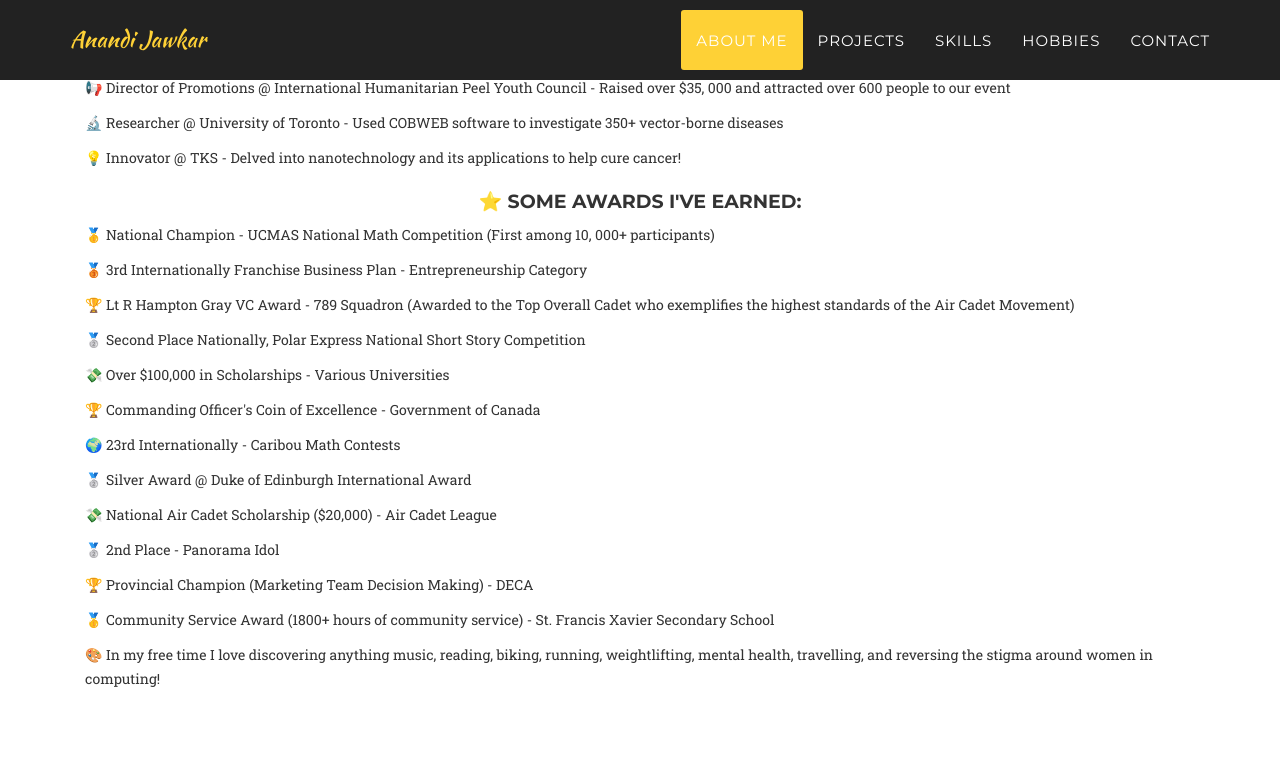
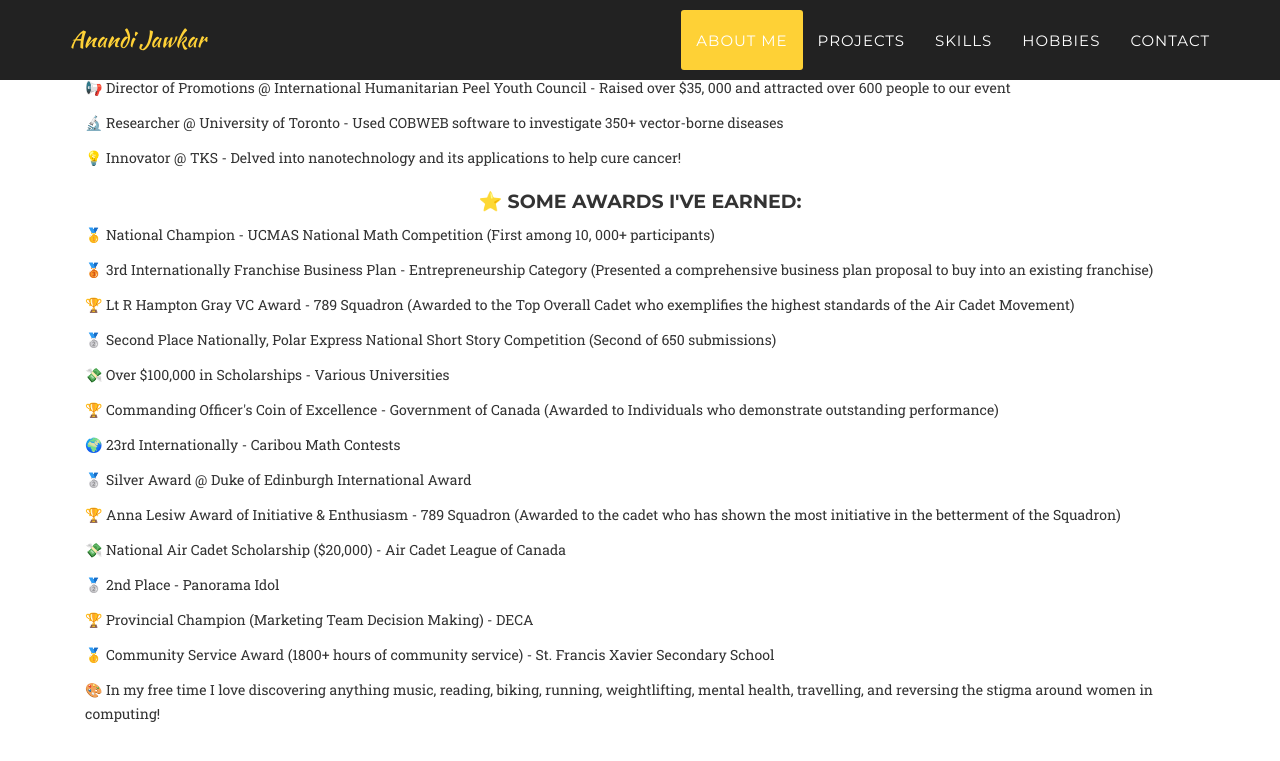
Before and after one commit to anandijawkar/aj, a Jekyll site: the page built from index.html, in a window 1280 px wide and 900 px high, scrolled down 1423 px. Shown: the top 761 px of the window. Built offline with Jekyll 4.4.1, drawn with Linux system fonts in a browser that asks for light colours; nearby versions of some CDN libraries; some web fonts are replaced; library files that are not in the unit come from our copies.

Commit message:
Update about-me.html

```diff
--- a/_includes/about-me.html
+++ b/_includes/about-me.html
@@ -32,14 +32,15 @@
                 </div>
                 <div class="col-lg-12 left-align">
                     <p>🥇 National Champion - UCMAS National Math Competition (First among 10, 000+ participants)</p>
-                    <p>🥉 3rd Internationally Franchise Business Plan - Entrepreneurship Category</p>
+                    <p>🥉 3rd Internationally Franchise Business Plan - Entrepreneurship Category (Presented a comprehensive business plan proposal to buy into an existing franchise)</p>
                     <p>🏆 Lt R Hampton Gray VC Award - 789 Squadron (Awarded to the Top Overall Cadet who exemplifies the highest standards of the Air Cadet Movement)</p>
-                    <p>🥈 Second Place Nationally, Polar Express National Short Story Competition</p>
+                    <p>🥈 Second Place Nationally, Polar Express National Short Story Competition (Second of 650 submissions)</p>
                     <p>💸 Over $100,000 in Scholarships - Various Universities </p>
-                    <p>🏆 Commanding Officer's Coin of Excellence - Government of Canada</p>
-                    <p>🌍 23rd Internationally - Caribou Math Contests</p>
+                    <p>🏆 Commanding Officer's Coin of Excellence - Government of Canada (Awarded to Individuals who demonstrate outstanding performance)</p>
+                    <p>🌍 23rd Internationally - Caribou Math Contests </p>
                     <p>🥈 Silver Award @ Duke of Edinburgh International Award </p>
-                    <p>💸 National Air Cadet Scholarship ($20,000) - Air Cadet League</p>
+                    <p>🏆 Anna Lesiw Award of Initiative & Enthusiasm - 789 Squadron (Awarded to the cadet who has shown the most initiative in the betterment of the Squadron)</p>
+                    <p>💸 National Air Cadet Scholarship ($20,000) - Air Cadet League of Canada</p>
                     <p>🥈 2nd Place - Panorama Idol</p>
                     <p>🏆 Provincial Champion (Marketing Team Decision Making) - DECA </p>
                     <p>🥇 Community Service Award (1800+ hours of community service) - St. Francis Xavier Secondary School</p>
```
